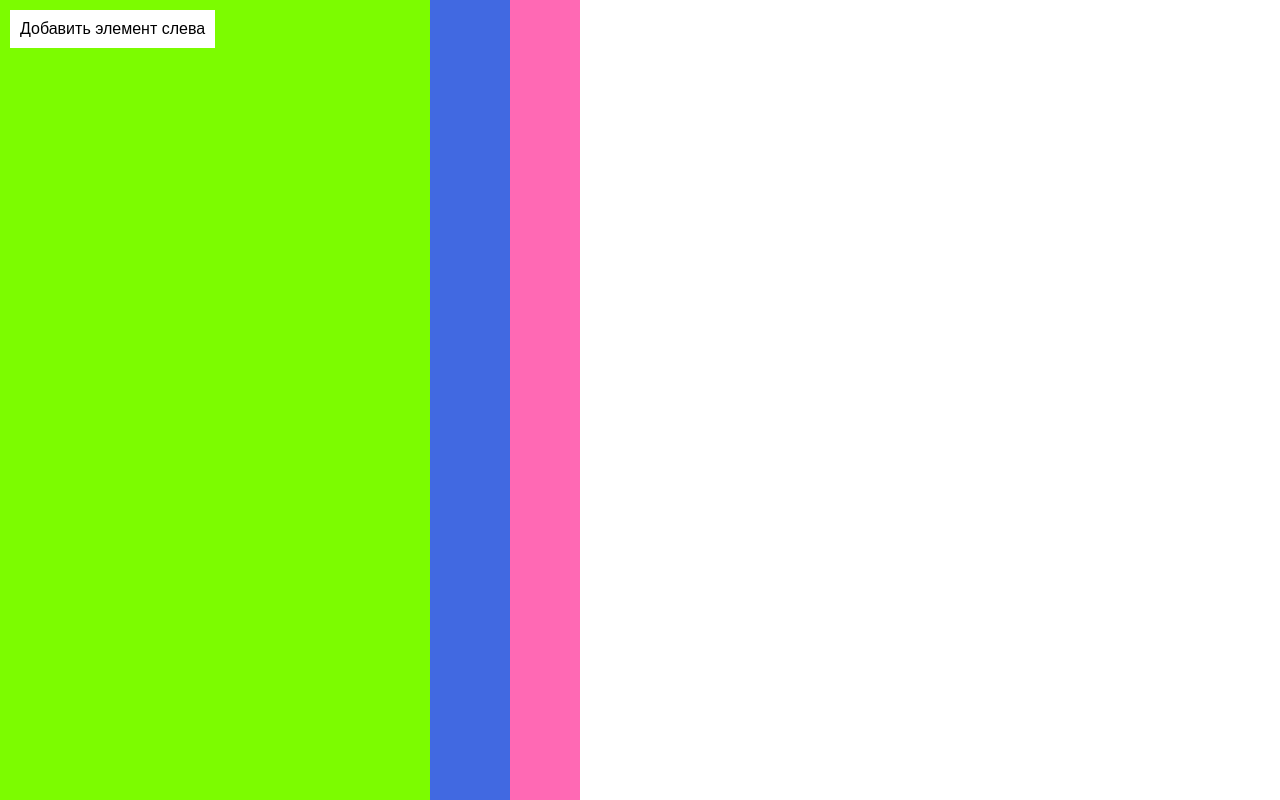
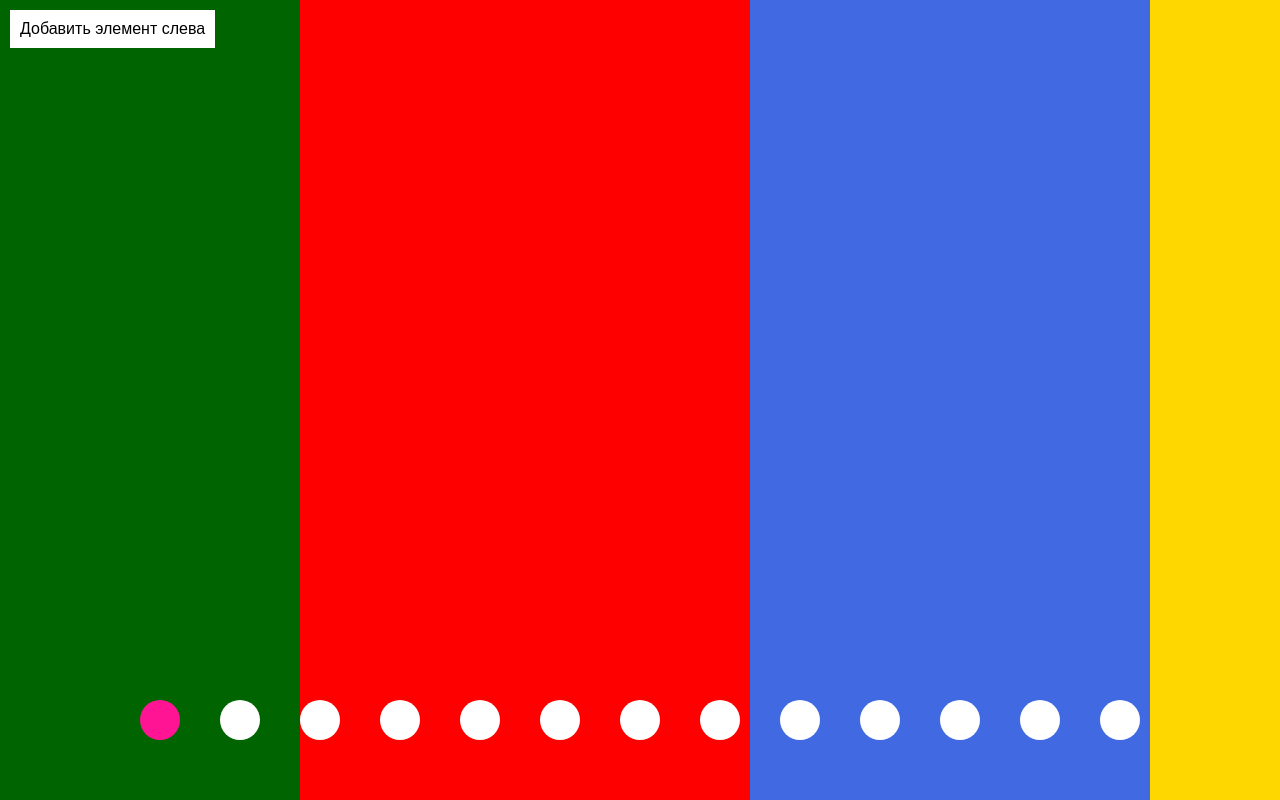
Before and after one commit to lexecon/SwipeGallery, a website: page examples/example2.html in a window 1280 px wide. Drawn offline with nearby package versions, Linux system fonts and the light colour scheme.

Commit message:
Исправил второй пример

```diff
--- a/examples/example2.html
+++ b/examples/example2.html
@@ -72,7 +72,8 @@
         }
     </style>
     <script src="http://code.jquery.com/jquery-1.11.1.js"></script>
-    <script src="SwipeGallery.js"></script>
+    <script src="../bower_components/hammer.js/hammer.js"></script>
+    <script src="../dist/SwipeGallery.js"></script>
     <script>
         $(function(){
             window.Gallery = new SwipeGallery({selector: $('#gallery'), loop: true, elementsOnSide: 4})
```
